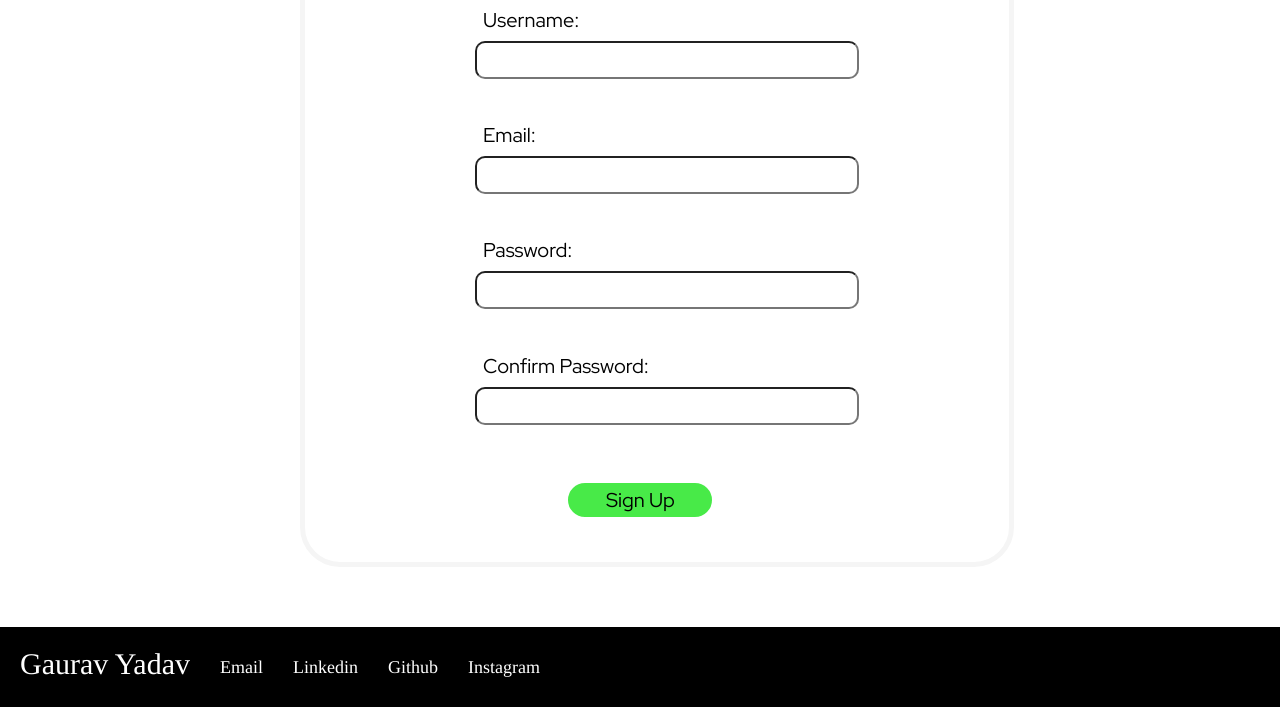
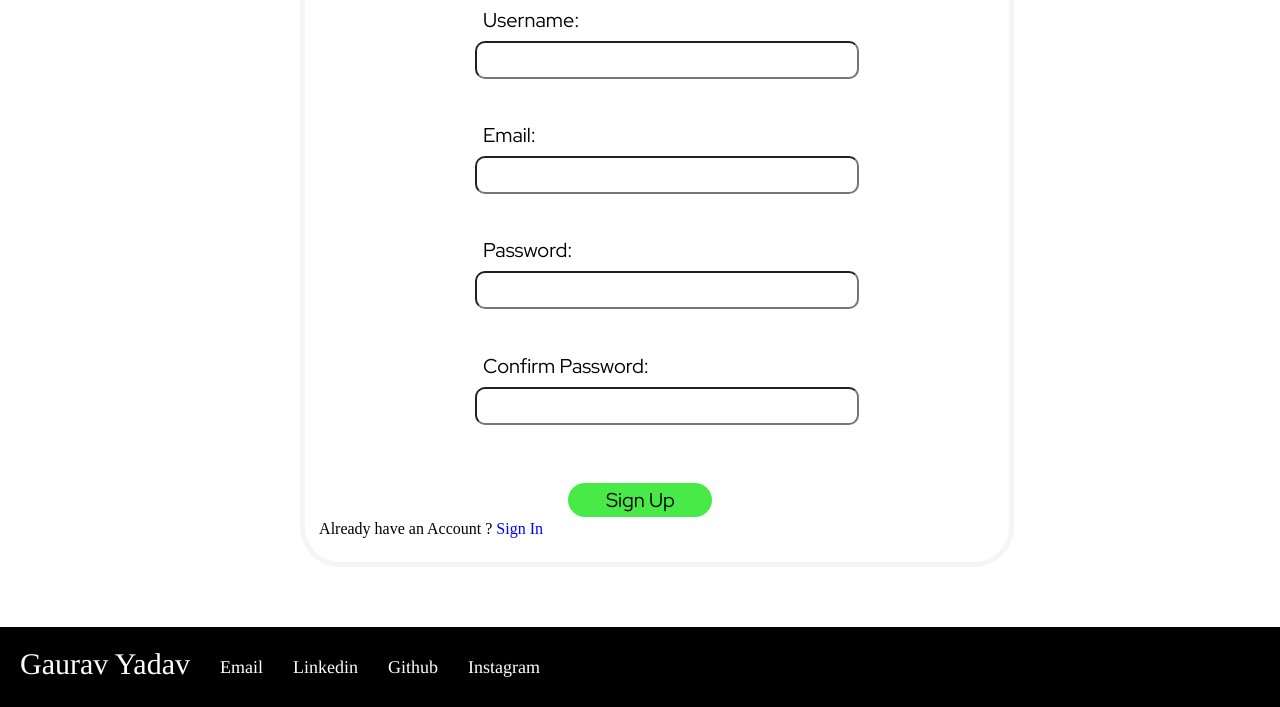
Before and after one commit to GAuravY19/Jewellery_Price_Tracker_and_Alert_System, a Flask app: page /register in a window 1280 px wide. Shown: the part 369-1076 px from the top of the page. Run offline with Flask 3, Linux system fonts and the light colour scheme; some web fonts are replaced.

Commit message:
New links added

```diff
--- a/flaskApp/templates/login.html
+++ b/flaskApp/templates/login.html
@@ -39,6 +39,10 @@
             {{ form.submit(class='submit-button') }}
         </div>
     </form>
+
+    <div class="need">
+        <p> Don't have account ? <a href={{url_for('register')}}> Sign Up </a></p>
+    </div>
 </div>
 
 {% endblock %}
--- a/flaskApp/templates/register.html
+++ b/flaskApp/templates/register.html
@@ -63,9 +63,11 @@
         <div class="form-submit">
             {{ form.submit(class='submit-button') }}
         </div>
+    </form>
 
-
-    </form>
+    <div class="already">
+        <p> Already have an Account ? <a href={{url_for('login')}}> Sign In </a></p>
+    </div>
 </div>
 
 {%endblock%}
```
